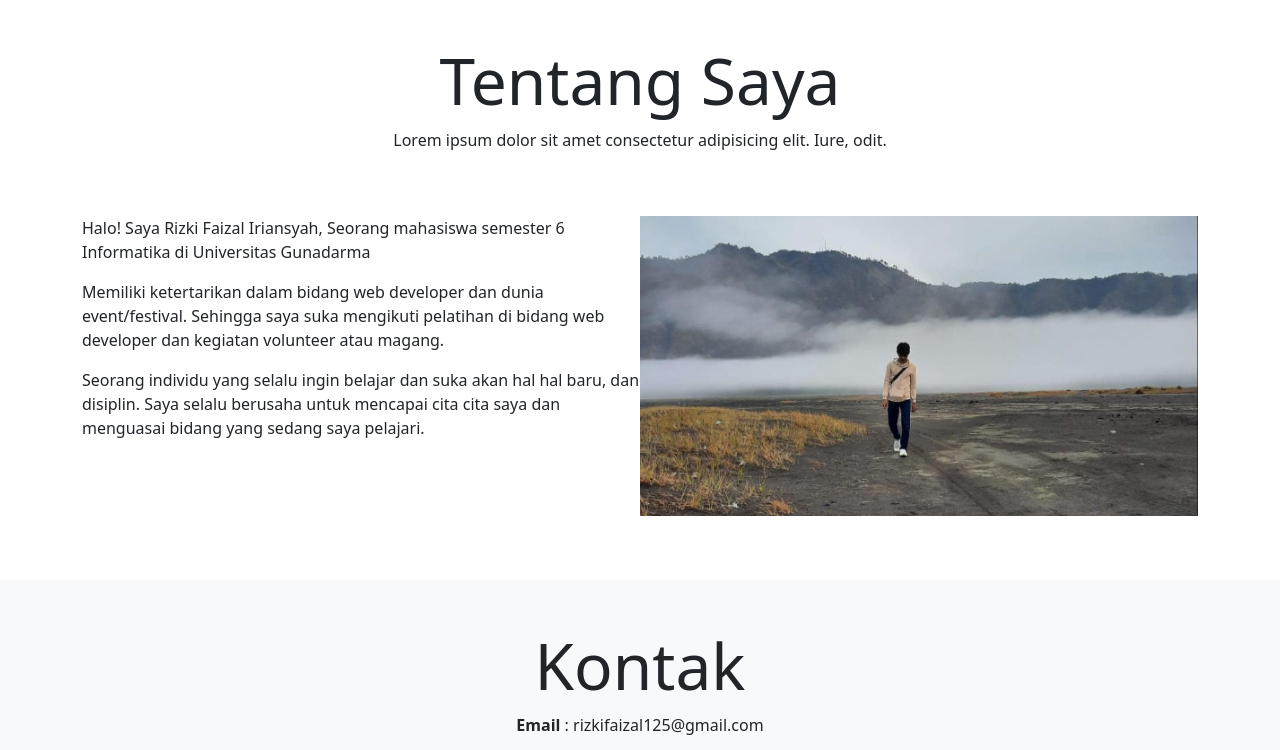
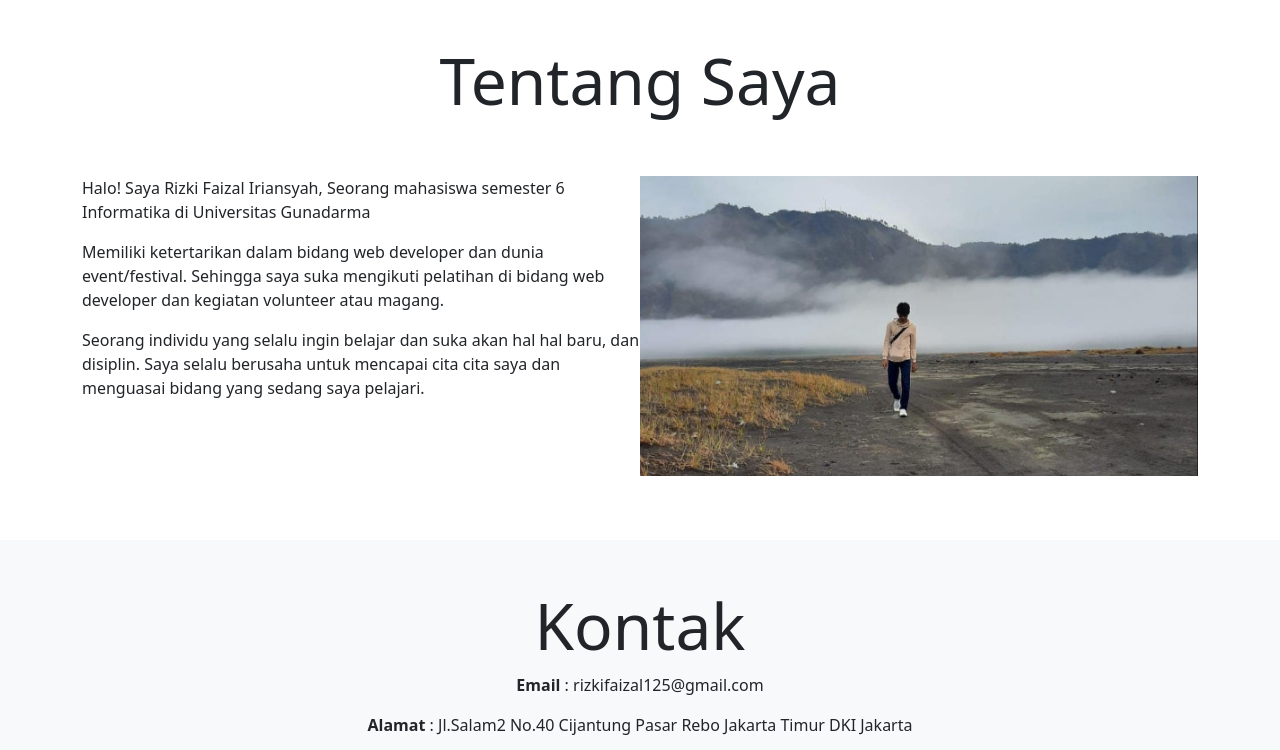
Before and after one commit to pengsuii/portofolio-rizkifaizal, a plain HTML site: page index.html in a window 1280 px wide. Shown: the part 1800-2550 px from the top of the page. Drawn offline with nearby package versions, Linux system fonts and the light colour scheme.

Commit message:
index.html

```diff
--- a/index.html
+++ b/index.html
@@ -119,9 +119,6 @@
       <div class="container-fliud pt-5 pb-5">
         <div class="container">
           <h2 class="display-3 text-center" id="tentang">Tentang Saya</h2>
-          <p class="text-center">
-            Lorem ipsum dolor sit amet consectetur adipisicing elit. Iure, odit.
-          </p>
           <div class="clearfix pt-5">
             <img src="assets/fotosaya.jpg"
             class="col-md-6 float-md-end mb-3 crop-img"
```
